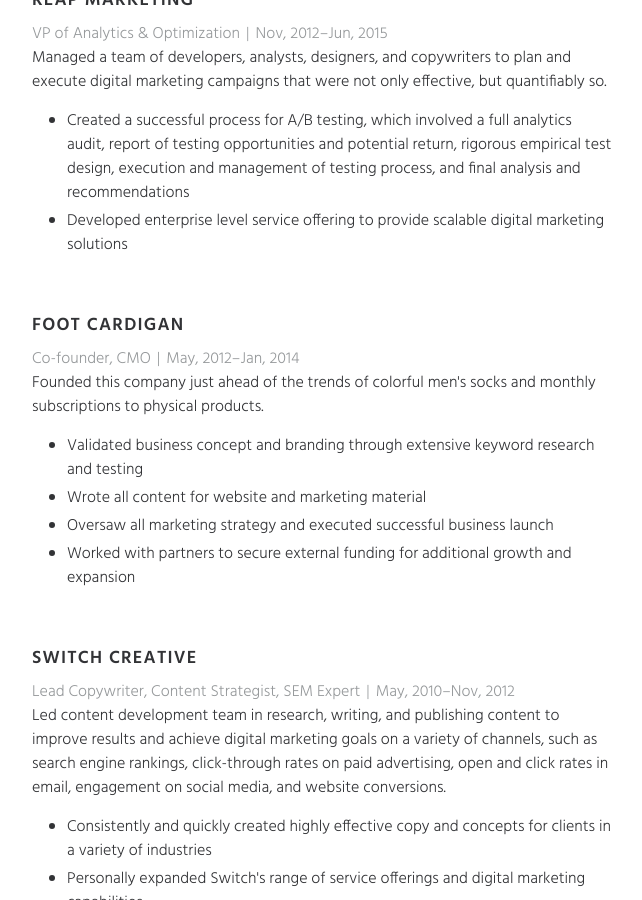
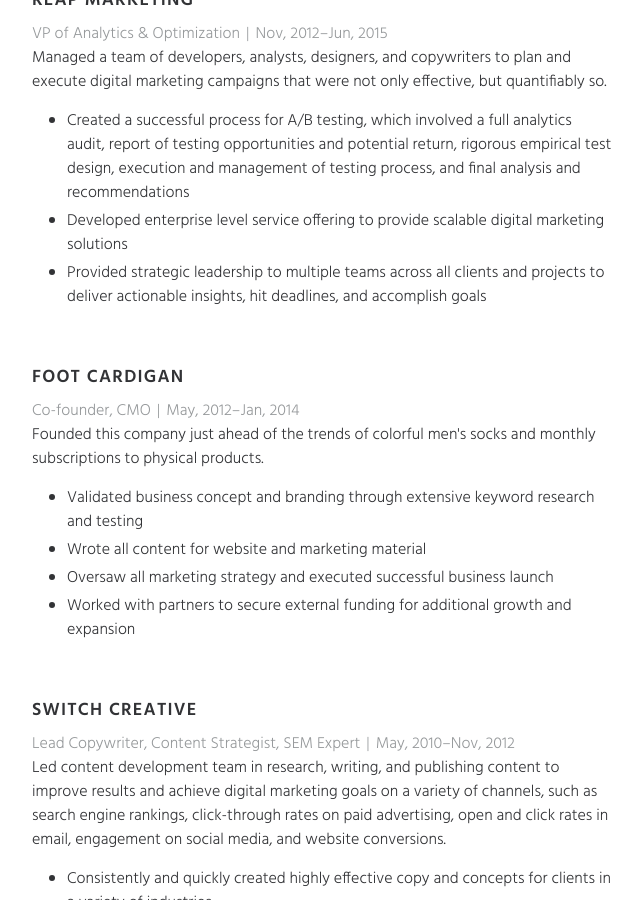
Before and after one commit to mattfredfry/mattfredfry.github.io, a Jekyll site: the page built from resume.html, in a window 1280 px wide and 900 px high, scrolled down 2385 px. Shown: the whole window, without its empty margins (318-960 px from the left). Built offline with Jekyll 4.4.1, drawn with Linux system fonts in a browser that asks for light colours; nearby versions of some CDN libraries.

Commit message:
Updating Reap

```diff
--- a/resume.html
+++ b/resume.html
@@ -93,9 +93,9 @@
             </div>
             <p>Managed a team of developers, analysts, designers, and copywriters to plan and execute digital marketing campaigns that were not only effective, but quantifiably so.</p>
             <ul class="section-highlights">
-              <li class="section-highlight">Created a successful process for A/B testing, which involved a full analytics audit, report of testing opportunities and potential return, rigorous empirical test design, execution and management of testing process, and final analysis and
-                recommendations </li>
+              <li class="section-highlight">Created a successful process for A/B testing, which involved a full analytics audit, report of testing opportunities and potential return, rigorous empirical test design, execution and management of testing process, and final analysis and recommendations </li>
               <li class="section-highlight">Developed enterprise level service offering to provide scalable digital marketing solutions</li>
+              <li class="section-highlight">Provided strategic leadership to multiple teams across all clients and projects to deliver actionable insights, hit deadlines, and accomplish goals</li>
             </ul>
           </li>
           <li class="sr-section-item">
```
